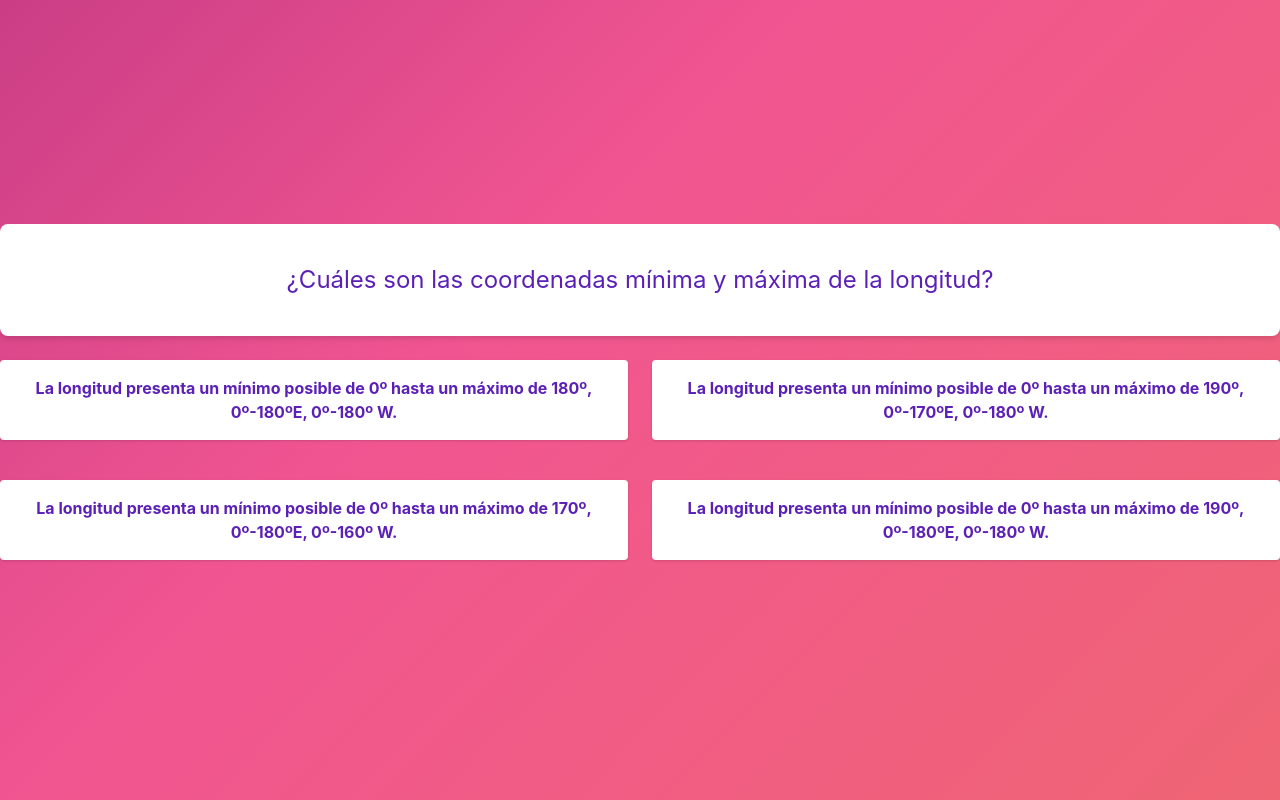
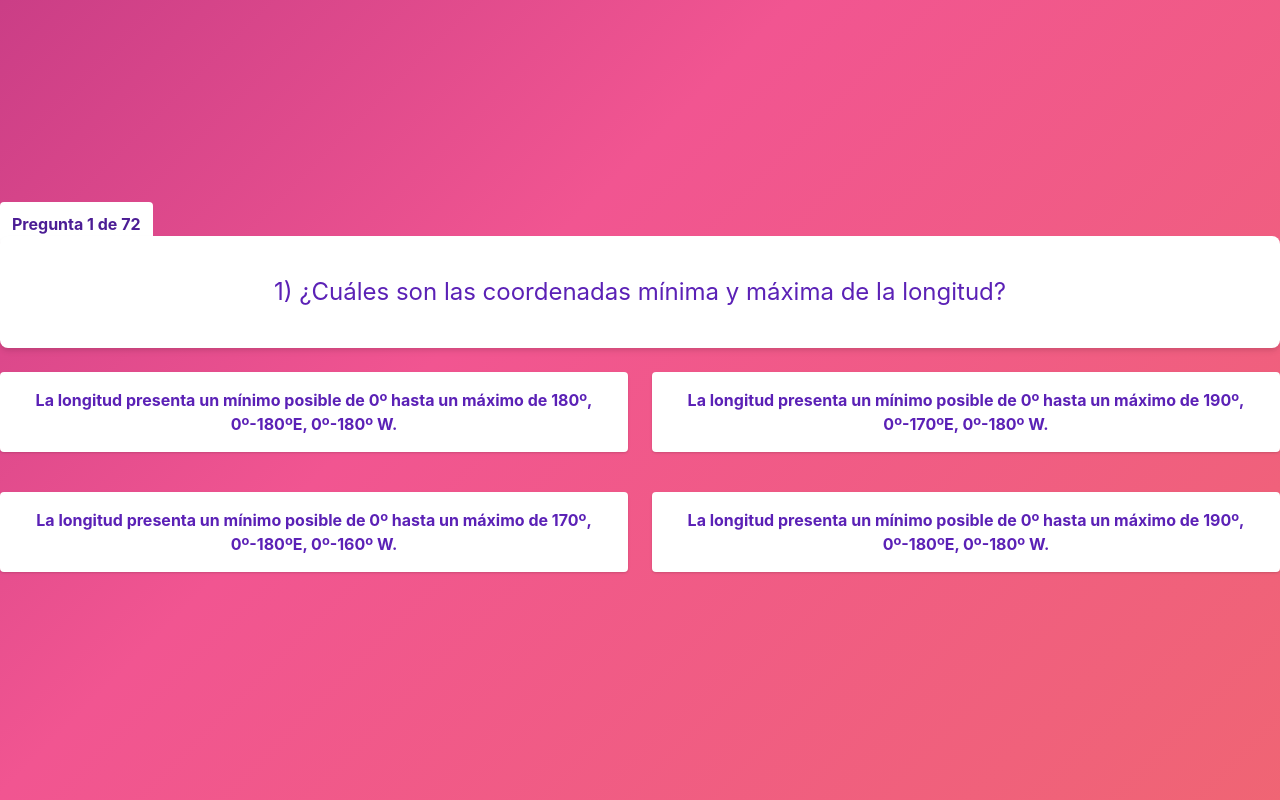
Before and after one commit to AdonysProg/quizzApp, a React (Create React App) app: page / in a window 1280 px wide. Built offline with nearby package versions, Linux system fonts and the light colour scheme.

Commit message:
Agregar numero de pregunta

```diff
--- a/public/data.json
+++ b/public/data.json
@@ -2,6 +2,7 @@
   "response_code": 0,
   "results": [
     {
+      "category": "Geodesia",
       "question": "¿Cómo obtengo la altura ortometrica o altitud? ",
       "correct_answer": "Para conocer la altitud o altura ortométrica; es decir, respecto al nivel del mar, se debe restar el valor de la anomalía a la altura elipsoidal obteniendo en este caso una altitud de 160,3 metros.",
       "incorrect_answers": [
@@ -11,6 +12,7 @@
       ]
     },
     {
+      "category": "Geodesia",
       "question": "¿A qué paralelo corresponde una latitud de cero grados?",
       "correct_answer": "Corresponde a la linea del Ecuador",
       "incorrect_answers": [
@@ -20,6 +22,7 @@
       ]
     },
     {
+      "category": "Geodesia",
       "question": "¿Cuáles son las coordenadas UTM para el hemisferio sur?",
       "correct_answer": "Perú: 17,18,19; Bolivia: 19,20,21; Argentina: 18,19.20,21,22; Chile: 18,19; Paraguay: 20,21; Uruguay: 21,22; Brasil: de 18 a 25; Ecuador: 17 y 18; pero con segmentos en los hemisferios norte y sur. Colombia: 17, 18 y 19 y también tiene en los dos hemisferios Venezuela solo está en el hemisferio norte, entre las zonas 18, 19, 20 y 21 Guayanas y Surinam están entre las zonas 20, 21 y 22",
       "incorrect_answers": [
@@ -29,11 +32,13 @@
       ]
     },
     {
+      "category": "Geodesia",
       "question": "¿A que palabra se le atribuye el significado de: se utiliza para referenciar cualquier punto de la superficie terrestre, utilizando para ello un tipo particular de proyección cilíndrica para representar la Tierra sobre el plano.",
       "correct_answer": "UTM",
       "incorrect_answers": ["GPS", "Elipsoide", "Coordenadas"]
     },
     {
+      "category": "Geodesia",
       "question": "El factor de escala UTM Es una proyección cilíndrica conforme. El factor de escala en la dirección del paralelo y en la dirección del meridiano son iguales (h = k). ",
       "correct_answer": "Verdadero",
       "incorrect_answers": ["Falso"]
@@ -575,8 +580,8 @@
     {
       "category":"Geodesia",
       "question":"Con la formula Vincenty no se puede obtener las distancias de los puntos implementados sobre la superficie de la tierra",
-      "correct_answer":"Verdadero",
-      "incorrect_answers":["Falso"]
+      "correct_answer":"Falso",
+      "incorrect_answers":["Verdadero"]
     }
   ]
 }
--- a/src/App.js
+++ b/src/App.js
@@ -43,6 +43,7 @@ function App() {
   };
   return preguntas.length > 0 ? (
     <div className="container my-4">
+    <span className="p-3 bg-white rounded text-purple-900 font-bold mb-10">Pregunta {currentIndex + 1} de {preguntas.length}</span>
       {currentIndex >= preguntas.length ? (
         <div className="h-screen m-20 resultados">
           <h1 className="text-3xl text-white font-bold bg-green-500 p-10 rounded shadow-lg m-5 text-center">
@@ -57,6 +58,7 @@ function App() {
       ) : (
         <Cuestionario
           data={preguntas[currentIndex]}
+          index={currentIndex + 1}
           handleAnswer={handleAnswer}
           handleNextPage={handleNextPage}
           showAnswer={showAnswer}
--- a/src/components/Cuestionario.js
+++ b/src/components/Cuestionario.js
@@ -4,7 +4,8 @@ const Cuestionario = ({
   showAnswer,
   handleNextPage,
   handleAnswer,
-  data: { question, correct_answer, answers },
+  index,
+  data: { question, correct_answer, answers},
 }) => {
 
   return (
@@ -12,7 +13,7 @@ const Cuestionario = ({
       <div className="bg-white text-purple-800 p-10 rounded-lg shadow-md">
         <h2
           className="text-2xl text-center"
-          dangerouslySetInnerHTML={{ __html: question }}
+          dangerouslySetInnerHTML={{ __html:index +') ' + question }}
         />
       </div>
       <div className="grid grid-cols-2 gap-6 mt-6">
```
